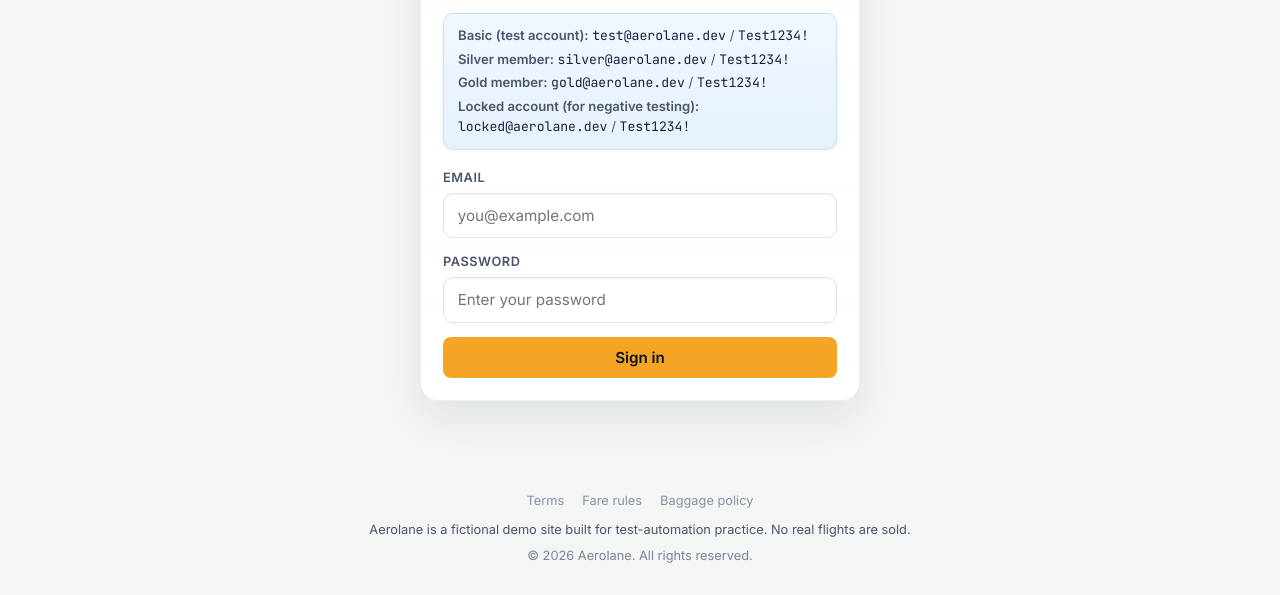
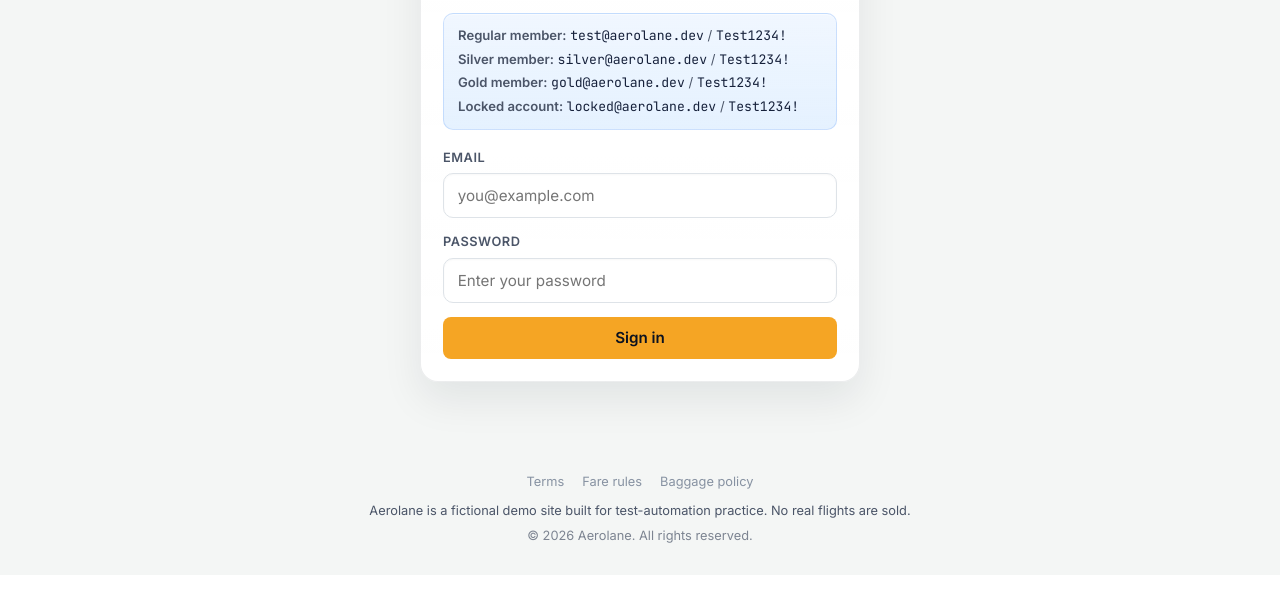
Before and after one commit to fkhan313/aerolane-playwright-automation, a website: page aerolane/public/login.html in a window 1280 px wide. Shown: the part 327-922 px from the top of the page. Drawn offline with Linux system fonts and the light colour scheme; no server answers.

Commit message:
feat(login): rename credential hint labels for clarity

```diff
--- a/aerolane/public/login.html
+++ b/aerolane/public/login.html
@@ -31,7 +31,7 @@
 
           <div class="credentials-hint" data-testid="test-credentials-hint">
             <div>
-              <strong>Basic (test account):</strong>
+              <strong>Regular member:</strong>
               <span class="mono">test@aerolane.dev</span> /
               <span class="mono">Test1234!</span>
             </div>
@@ -46,7 +46,7 @@
               <span class="mono">Test1234!</span>
             </div>
             <div>
-              <strong>Locked account (for negative testing):</strong>
+              <strong>Locked account:</strong>
               <span class="mono">locked@aerolane.dev</span> /
               <span class="mono">Test1234!</span>
             </div>
```
